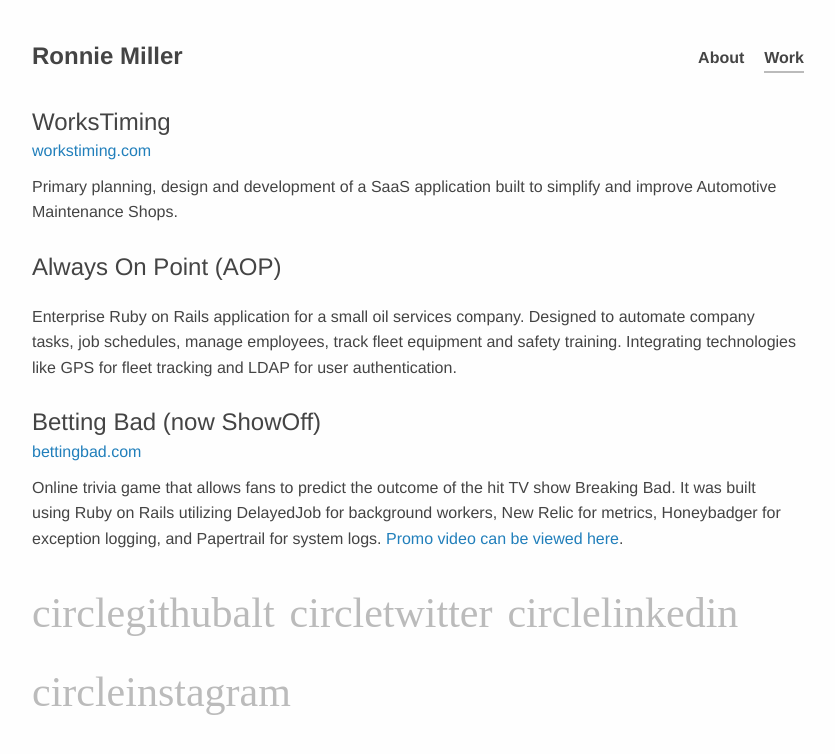
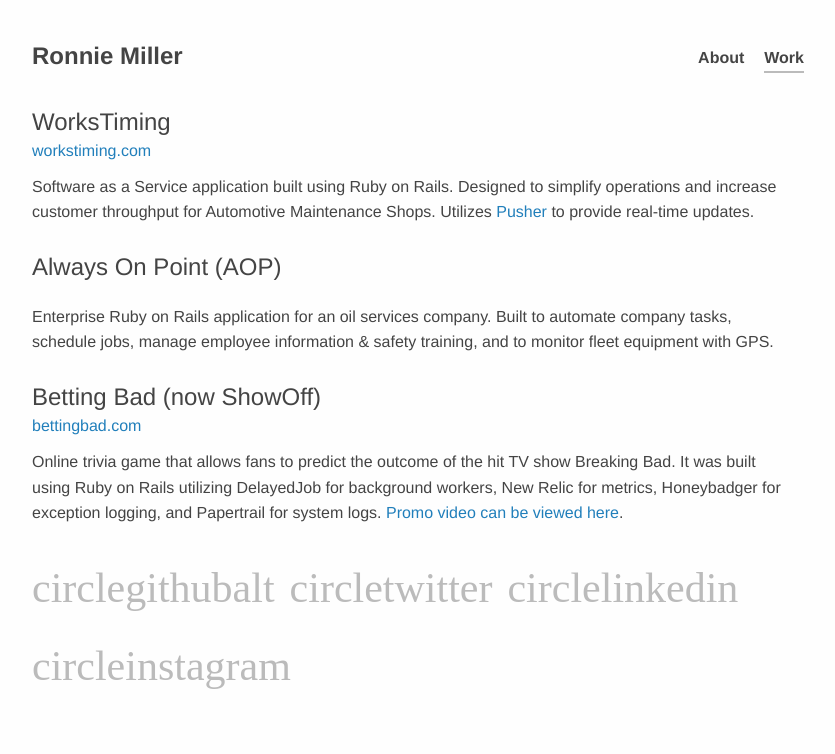
Before and after one commit to mlr/mlr.github.com, a Jekyll site: the page built from work.html, in a window 1280 px wide. Shown: the top 754 px of the page, without its empty margins (226-1061 px from the left). Built offline with Jekyll 4.4.1, drawn with Linux system fonts in a browser that asks for light colours; some web fonts are replaced.

Commit message:
Update descriptions on work page

```diff
--- a/work.html
+++ b/work.html
@@ -3,19 +3,21 @@
 ---
 
 <div id="work">
-  <h3>WorksTiming</h5>
+  <h3>WorksTiming</h3>
   <p>
     <a href="http://www.workstiming.com" target="_blank">workstiming.com</a>
-    Primary planning, design and development of a SaaS application built to simplify and improve Automotive Maintenance Shops.
+    Software as a Service application built using Ruby on Rails. Designed to
+    simplify operations and increase customer throughput for Automotive Maintenance Shops.
+    Utilizes <a href="http://pusher.com">Pusher</a> to provide real-time updates.
   </p>
 
-  <h3>Always On Point (AOP)</h5>
+  <h3>Always On Point (AOP)</h3>
   <p>
-    Enterprise Ruby on Rails application for a small oil services company. Designed to automate company tasks, job schedules, manage employees,
-    track fleet equipment and safety training. Integrating technologies like GPS for fleet tracking and LDAP for user authentication.
+    Enterprise Ruby on Rails application for an oil services company. Built to automate company tasks,
+    schedule jobs, manage employee information &amp; safety training, and to monitor fleet equipment with GPS.
   </p>
 
-  <h3>Betting Bad (now ShowOff)</h5>
+  <h3>Betting Bad (now ShowOff)</h3>
   <p>
     <a href="http://www.bettingbad.com" target="_blank">bettingbad.com</a>
     Online trivia game that allows fans to predict the outcome of the hit TV show Breaking Bad. It was built using Ruby on Rails utilizing
```
